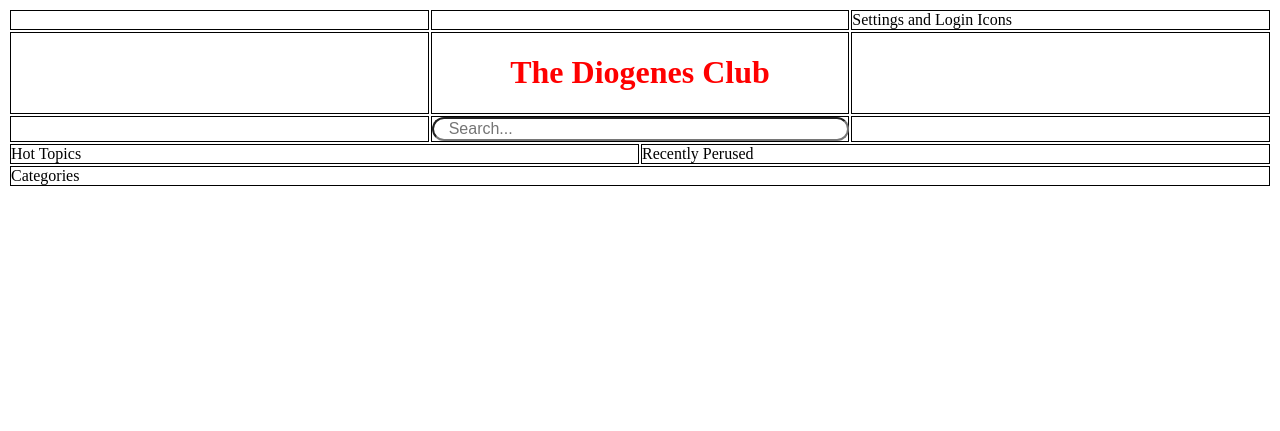
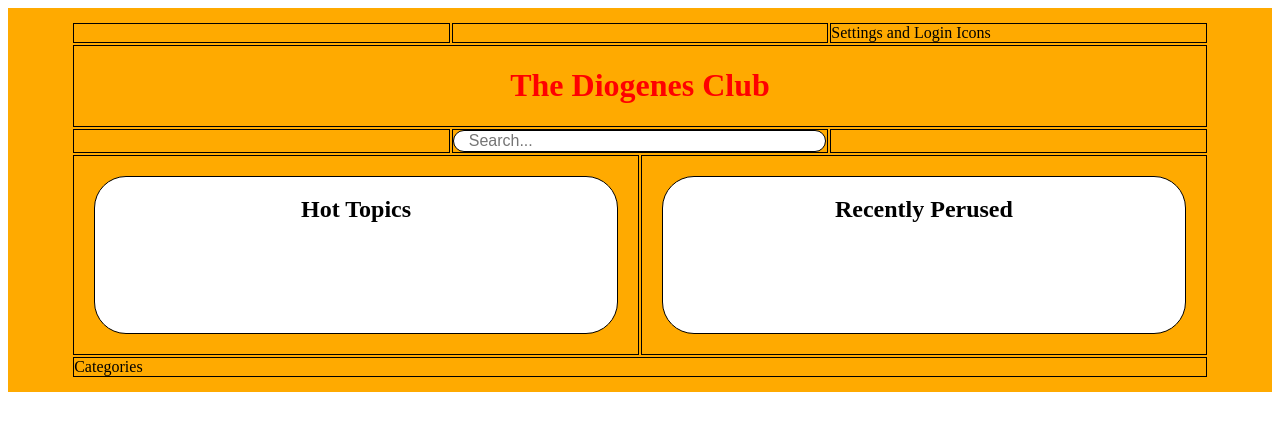
Before and after one commit to eswan18/diogenes_club, a PHP site: page /index2.php in a window 1280 px wide. Shown: the top 431 px of the page. Run offline with PHP 8.4, Linux system fonts and the light colour scheme; some libraries are stand-ins or nearby versions.

Commit message:
Added content bubbles on home page

```diff
--- a/css/main.css
+++ b/css/main.css
@@ -7,6 +7,8 @@ h1.page_title {
 table.content_table {
   width: 100%;
   table-layout: fixed;
+  background-color: #FFAA00;
+  padding: 1% 5%;
 }
 table.content_table td {
   border-width: 1px;
@@ -14,20 +16,24 @@ table.content_table td {
   border-color: black;
   padding: 0;
 }
-div.cell_content {
-  height: 100%;
-  width: 100%;
-  background-color: pink;
-  display: table;
+div.content_bubble {
+  background-color: white;
+  border-radius: 2em;
+  border-width: 1px;
+  border-style: solid;
+  border-color: black;
+  margin: 20px;
+  text-align: center;
 }
 form.search {
   background-color: orange;
-  /*width: 100%;
-  display: table-cell;*/
 }
 input.search {
   width: 100%;
   border-radius: 2em;
+  border-color: black;
+  border-width: 1px;
+  border-style: solid;
   font-size: 1em;
   padding-left: 15px;
   display: table-cell;
--- a/index2.php
+++ b/index2.php
@@ -17,16 +17,22 @@
 
     <?php
       //create a table with 5 rows, with 3,3,3,2,and1 cols respectively
-      $content_table = new bsb\HTML_Table([3, 3, 3, 2, 1], array("class" => content_table));
+      $content_table = new bsb\HTML_Table([3, 1, 3, 2, 1], array("class" => content_table));
       // Row 0
       $content_table->set_html(0, 2, 'Settings and Login Icons');
       // Row 1
-      $content_table->set_html(1, 1, "<h1 class='page_title'>The Diogenes Club</h1>");
+      $content_table->set_html(1, 0, "<h1 class='page_title'>The Diogenes Club</h1>");
       // Row 2
       $content_table->set_html(2, 1, '<form method="get" action="search.php"><span class="search"><input class="search" type="text" name="search" placeholder="Search..."></span></form>');
       // Row 3
-      $content_table->set_html(3, 0, 'Hot Topics');
-      $content_table->set_html(3, 1, 'Recently Perused');
+      $content_table->set_html(3, 0, '<div class="content_bubble" id="hot_topics">
+		<h2>Hot Topics</h2>
+		<br><br><br><br><br>
+		</div>');
+      $content_table->set_html(3, 1, '<div class="content_bubble" id="recently_perused">
+		<h2>Recently Perused</h2>
+		<br><br><br><br><br>
+		</div>');
       // Row 4
       $content_table->set_html(4, 0, 'Categories');
 
```
Also changed, not shown: 1 other file.
